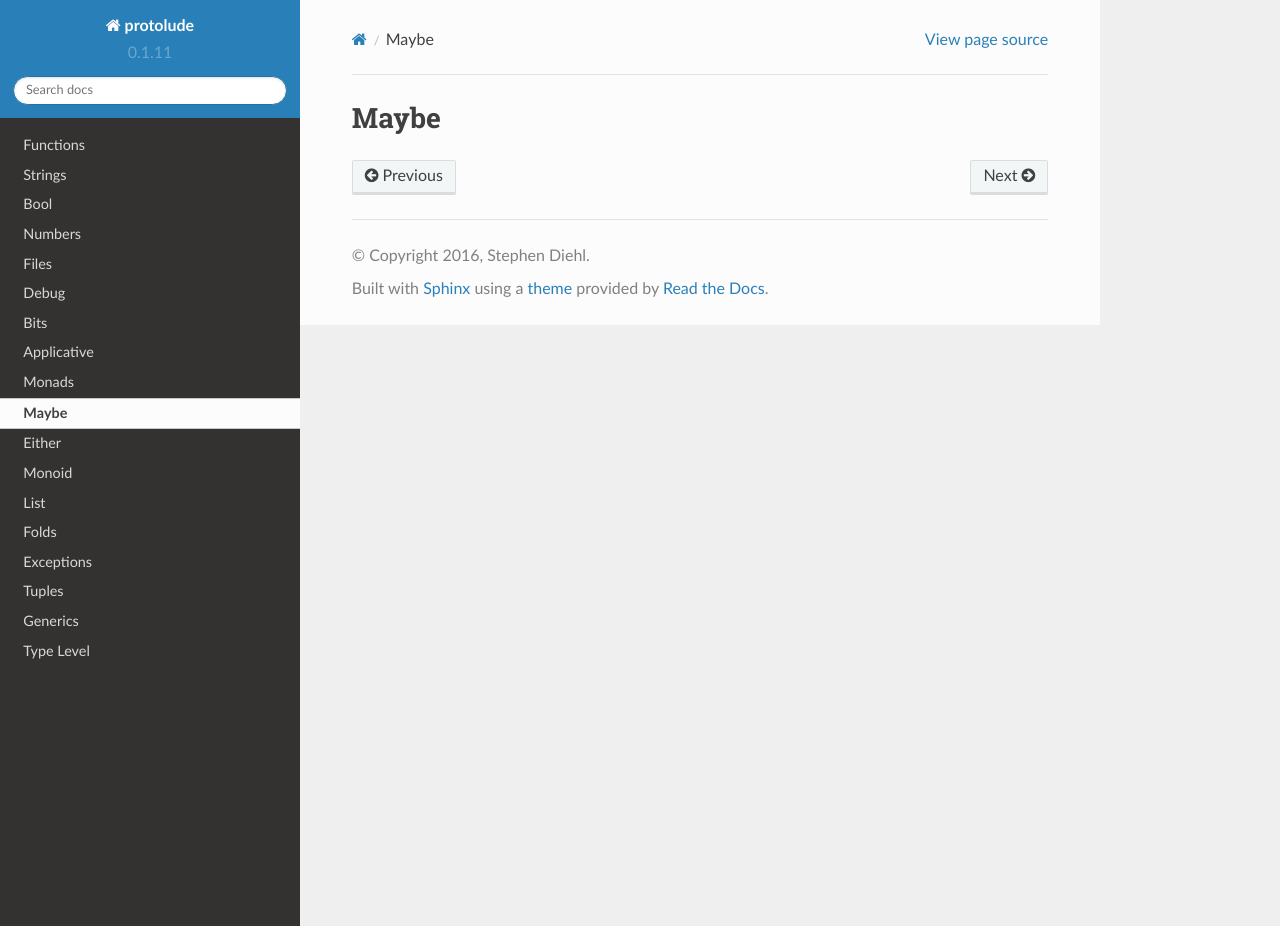
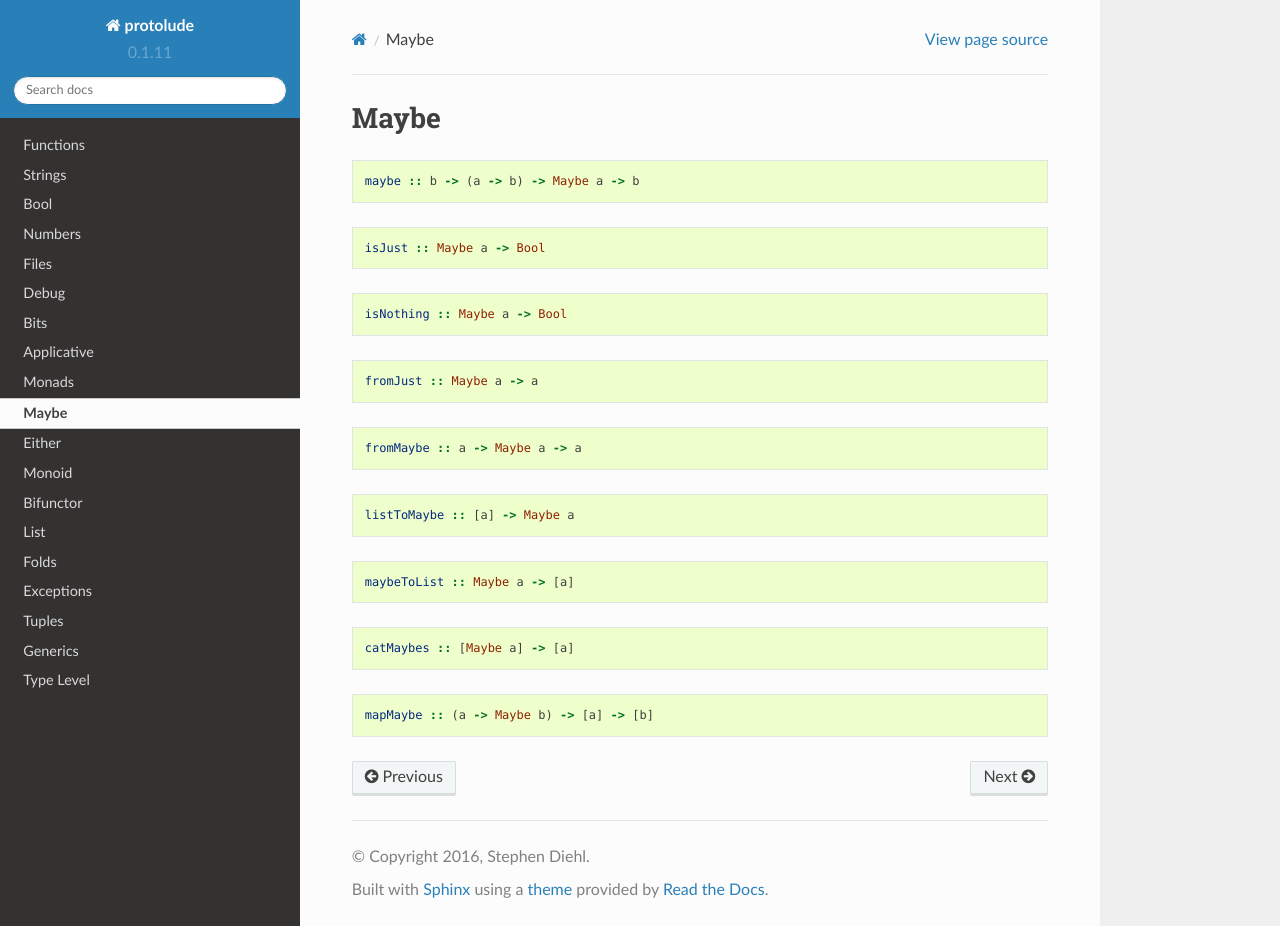
Before and after one commit to kowainik/relude, a Sphinx documentation site: the page built from docs/Maybe.md, in a window 1280 px wide and 926 px high. Built offline with Sphinx 7.4.7 and the Read the Docs theme 2.0.0, drawn with Linux system fonts in a browser that asks for light colours; pages that are not in the unit, such as notebooks, are missing from menus.

Commit message:
maybe functions

````diff
--- /dev/null
+++ b/docs/Bifunctor.md
@@ -0,0 +1,2 @@
+Bifunctor
+=========
--- a/docs/Maybe.md
+++ b/docs/Maybe.md
@@ -1,2 +1,38 @@
 Maybe
 =====
+
+```haskell
+maybe :: b -> (a -> b) -> Maybe a -> b
+```
+
+```haskell
+isJust :: Maybe a -> Bool
+```
+
+```haskell
+isNothing :: Maybe a -> Bool
+```
+
+```haskell
+fromJust :: Maybe a -> a
+```
+
+```haskell
+fromMaybe :: a -> Maybe a -> a
+```
+
+```haskell
+listToMaybe :: [a] -> Maybe a
+```
+
+```haskell
+maybeToList :: Maybe a -> [a]
+```
+
+```haskell
+catMaybes :: [Maybe a] -> [a]
+```
+
+```haskell
+mapMaybe :: (a -> Maybe b) -> [a] -> [b]
+```
````
